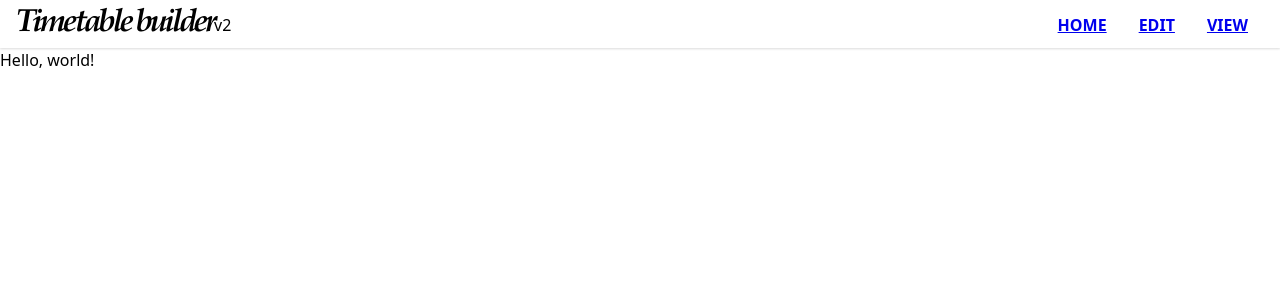
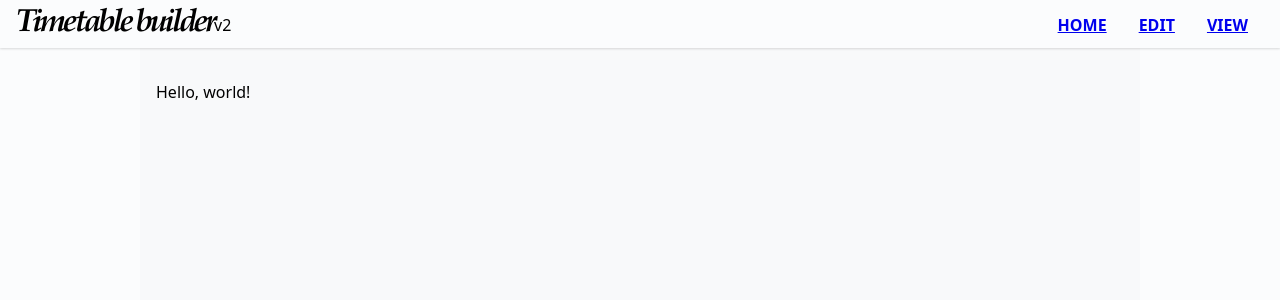
Before and after one commit to dongheenam/timetable-builder-react, a React (Vite) app: page / in a window 1280 px wide. Shown: the top 300 px of the page. Built offline with nearby package versions, Linux system fonts and the light colour scheme.

Commit message:
Add basic global CSS

```diff
--- /dev/null
+++ b/src/App.css
@@ -0,0 +1,17 @@
+#app {
+  background-color: var(--gray1);
+  min-height: 100vh;
+  min-height: 100svh;
+
+  display: flex;
+  flex-direction: column;
+}
+
+main {
+  flex: 1;
+  padding: var(--gap-lg) var(--gap-md);
+
+  width: min(1000px, 95%);
+  margin-inline: auto;
+  background-color: var(--gray2);
+}
--- a/src/App.tsx
+++ b/src/App.tsx
@@ -4,6 +4,8 @@ import Header from './Header';
 import Home from './Home';
 import Edit from './pages/edit';
 import View from './pages/view';
+
+import './App.css';
 
 function AppLayout() {
   return (
```
